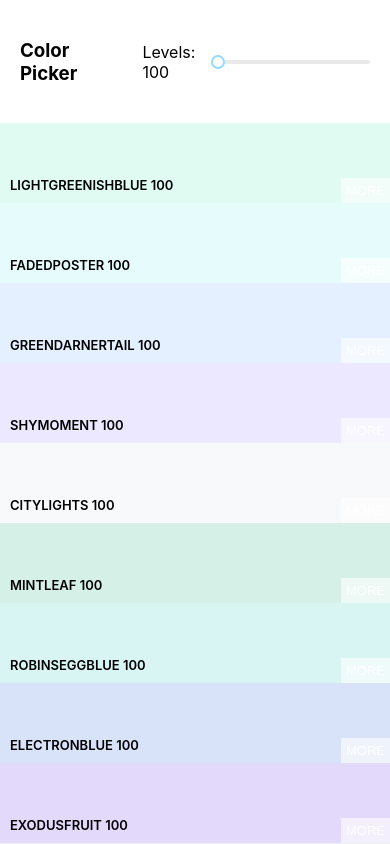
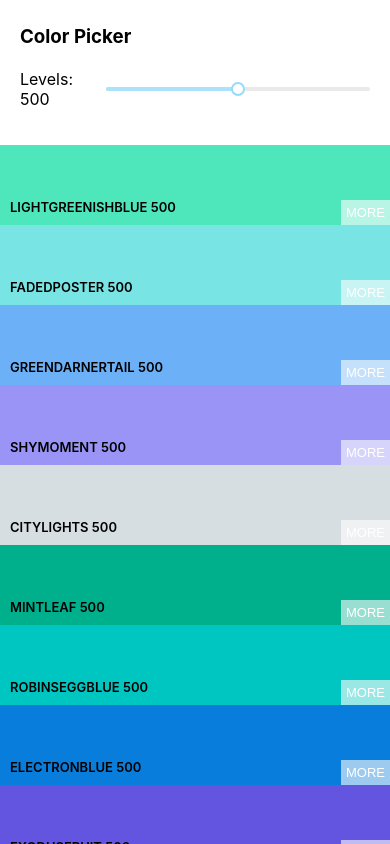
Before and after one commit to zakali22/color-picker-app, a React (Create React App) app: page /palette/flat-ui-colors-american in a window 390 px wide. Built offline with nearby package versions, Linux system fonts and the light colour scheme.

Commit message:
Add navbar and scale to control hues

```diff
--- a/src/components/Palette.js
+++ b/src/components/Palette.js
@@ -7,7 +7,7 @@ import "../styles/Palette.css"
 
 class Palette extends Component {
 	state = {
-		levels: 100
+		levels: 500
 	}
 
 	handleChange = (value) => {
@@ -24,7 +24,7 @@ class Palette extends Component {
 		return (
 			<div className="Palette">
 				<div className="Palette__nav">
-					<h3>Color Picker</h3>
+					<h3 className="Palette__logo">Color Picker</h3>
 					<div className="Palette__nav-slider">
 						<p>Levels: {this.state.levels}</p>
 						<Slider className="Palette__slider" step={100} min={100} max={900} onAfterChange={(v) => this.handleChange(v)} defaultValue={this.state.levels} />
--- a/src/styles/Palette.css
+++ b/src/styles/Palette.css
@@ -15,16 +15,41 @@
     padding: 20px;
 }
 
+.Palette__logo {
+    flex: 1 0 auto;
+}
+
 .Palette__nav-slider {
     display: flex;
     align-items: center;
     margin-left: 50px;
     width: 100%;
-    max-width: 500px;
+    flex: 1 0 auto;
 }
 
 .Palette__slider {
     margin-left: 20px;
+    width: 100%;
+    max-width: 500px;
+}
+
+@media(max-width: 600px){
+    .Palette__nav {
+        flex-direction: column;
+        align-items: flex-start;
+    }
+    .Palette__logo {
+        margin: 5px 0;
+    }
+    .Palette__nav-slider {
+        margin-left: 0;
+    }
+}
+
+@media(max-width: 850px){
+    .Palette__slider {
+        max-width: 300px;
+    }
 }
 
 @media(max-width: 991px){
```
Also changed, not shown: 1 other file (tests, documents, lock files or other folders).
